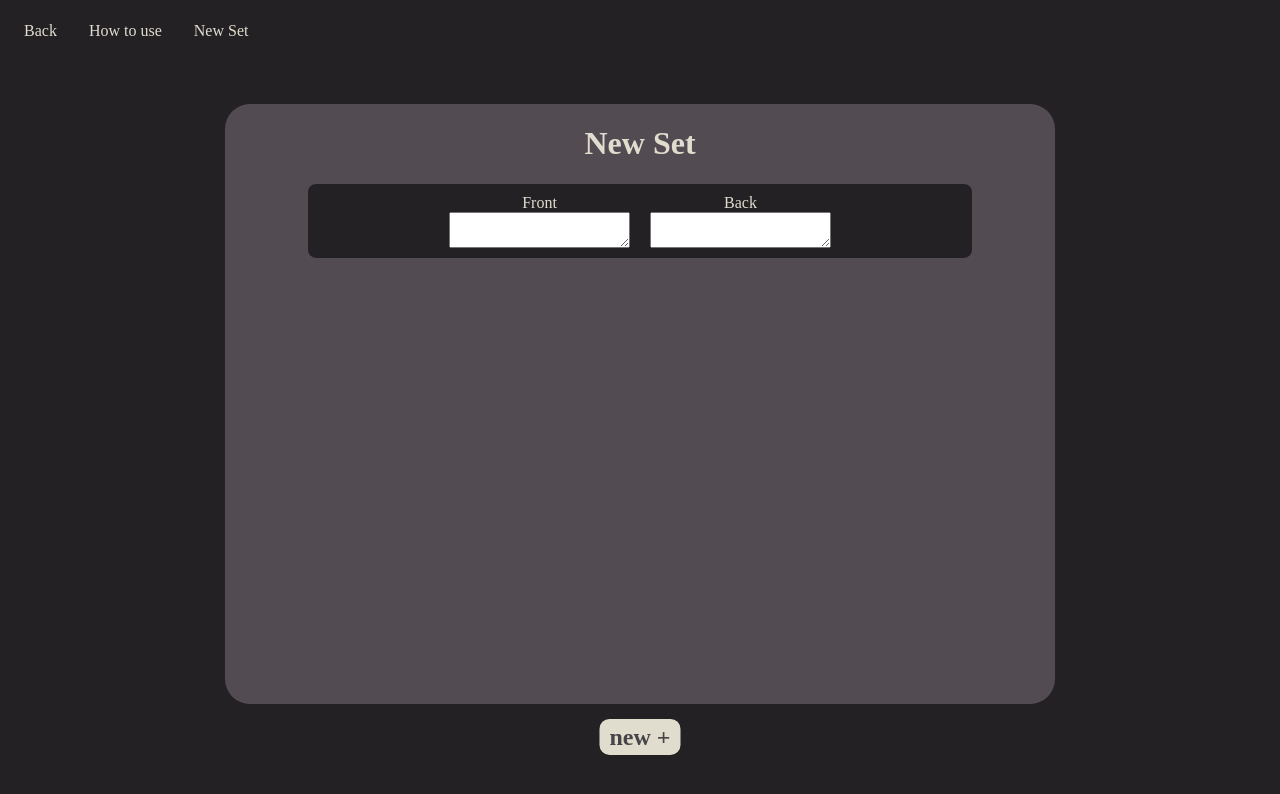
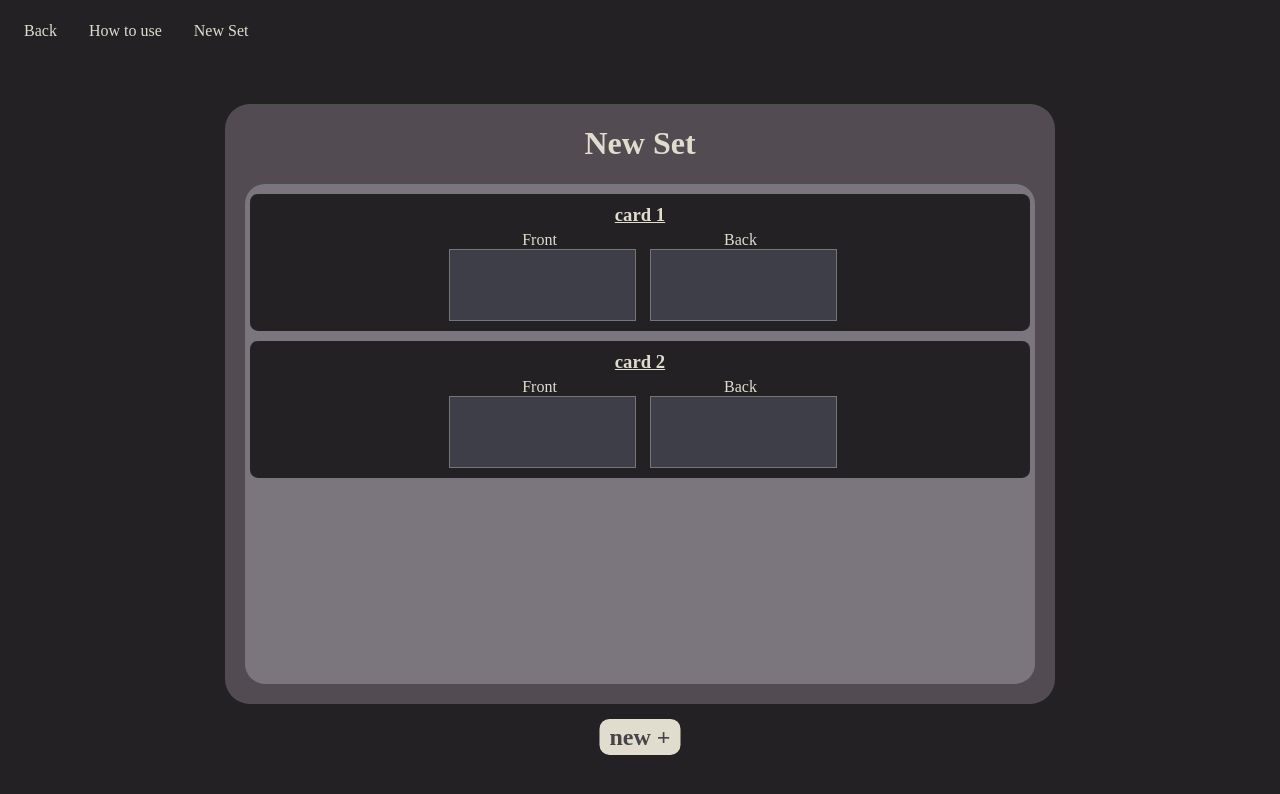
Before and after one commit to lhlamar/flashcards, an Electron app: page renderer/new-set.html in a window 1280 px wide. Drawn offline with Linux system fonts and the light colour scheme.

Commit message:
did some work on the new set page. not done yet but some good progess has been made. --still working on front end right now

```diff
--- a/renderer/css/new-set.css
+++ b/renderer/css/new-set.css
@@ -10,7 +10,6 @@ ul {
   margin: 0px;
   padding: 0px;
 }
-
 
 li {
   padding: 7px;
@@ -25,6 +24,14 @@ nav ul li {
   text-decoration: none;
 }
 
+textarea {
+  background-color: var(--onyx-medium);
+  color: var(--bone);
+  height: 80px;
+  width: 100%;
+  resize: none;
+}
+
 .main-container {
   display: flex;
   flex-direction: column;
@@ -32,7 +39,6 @@ nav ul li {
   align-items: center;
   margin-top: 50px;
 }
-
 
 .new-set-container {
   width: 75vw;
@@ -56,10 +62,17 @@ nav ul li {
 .new-item-button-container {
   position: aboslute;
   bottom: 0px;
-
 }
 
+.flashcard-list-container {
+  margin-left: 20px;
+  margin-right: 20px;
+  background-color: var(--onyx-gray);
+  clip-path: inset(0 round 20px);
 
+  height: calc(100% - 100px);
+  overflow-y: scroll;
+}
 
 .flashcard-list {
   margin: auto;
@@ -70,25 +83,27 @@ nav ul li {
   list-style: none;
 }
 
-
-
-.folder-container {
-    background-color: var(--onyx-gray);
-    margin: 20px;
-    outline: 3px solid black;
-    overflow-y: scroll;
-    height: 300px;
+.card-container {
+  background-color: var(--onyx-dark);
+  padding-top: 5px;
+  padding-bottom: 10px;
+  width: calc(100% - 10px);
+  margin: auto;
+  margin-bottom: 10px;
+  margin-top: 10px;
+  clip-path: inset(0 round 8px);
 }
 
-.card {
-    background-color: var(--onyx-dark);
+.card-header {
+  margin-top: 5px;
+  margin-bottom: 5px;
+  text-decoration: underline;
+}
+
+.card-contents {
   display: flex;
   justify-content: center;
-    padding-top: 10px;
-    padding-bottom: 10px;
-    clip-path: inset(0 round 8px);
-    width: 80%;
-    margin: auto;
+  height: 90px;
 }
 
 .front {
--- a/renderer/css/utils.css
+++ b/renderer/css/utils.css
@@ -1,11 +1,12 @@
 * {
-    --bone: #E0DDCF;
+  --bone: #e0ddcf;
   --wenge: #534b52;
   --isabelline: #f1f0ea;
   --raisin-black: #2d232e;
   --onyx: #474448;
   --onyx-dark: #242125;
-    --onyx-gray: #7B757D;
+  --onyx-medium: #3e3e48;
+  --onyx-gray: #7b757d;
 }
 
 html {
@@ -29,17 +30,13 @@ html {
   color: var(--bone);
   text-decoration: none;
   list-style-type: none;
-
 }
-
-
 
 .header-button:hover {
   background-color: var(--bone);
   color: var(--onyx-dark);
   padding: 3px;
-    clip-path: inset( 0 round 3px);
-
+  clip-path: inset(0 round 3px);
 }
 
 ::-webkit-scrollbar {
--- a/renderer/js/new-set.js
+++ b/renderer/js/new-set.js
@@ -1,11 +1,23 @@
+let num_of_card = 2;
 
+const back_button = document.getElementById("back-button");
+const new_card_button = document.getElementById("new-item-button");
+const card = document.querySelector(".card-container");
+const card_list = document.querySelector(".flashcard-list-container");
 
+new_card_button.addEventListener("click", () => {
+  new_card();
+});
 
-const back_button = document.getElementById('back-button');
+back_button.addEventListener("click", () => {
+  ipcRenderer.send("open-home-window");
+});
 
+function new_card() {
+  num_of_card++;
+  const new_card = card.cloneNode(true);
+  const new_card_header = new_card.querySelector(".card-header");
+  new_card_header.innerHTML = `card ${num_of_card}`;
 
-
-back_button.addEventListener('click', () => {
-    console.log('test');
-    ipcRenderer.send('open-home-window');
-})
+  card_list.appendChild(new_card);
+}
--- a/renderer/new-set.html
+++ b/renderer/new-set.html
@@ -1,11 +1,11 @@
 <!DOCTYPE html>
 <html lang="en">
   <head>
-    <meta charset="UTF-8">
-    <meta name="viewport" content="width=device-width, initial-scale=1.0">
-    <meta http-equiv="Content-Security-Policy" content="script-src 'self'">
-    <link rel="stylesheet" href="./css/utils.css">
-    <link rel="stylesheet" href="./css/new-set.css">
+    <meta charset="UTF-8" />
+    <meta name="viewport" content="width=device-width, initial-scale=1.0" />
+    <meta http-equiv="Content-Security-Policy" content="script-src 'self'" />
+    <link rel="stylesheet" href="./css/utils.css" />
+    <link rel="stylesheet" href="./css/new-set.css" />
     <title>Document</title>
   </head>
   <body>
@@ -13,7 +13,11 @@
     <nav>
       <ul>
         <!-- navigation bar -->
-            <li><a id="back-button" class="header-item header-button" href="#">Back</a></li>
+        <li>
+          <a id="back-button" class="header-item header-button" href="#"
+            >Back</a
+          >
+        </li>
         <li><a class="header-item header-button" href="#">How to use</a></li>
         <li><a class="header-item">New Set</a></li>
       </ul>
@@ -26,8 +30,9 @@
           <h1>New Set</h1>
         </div>
         <div class="flashcard-list-container">
-
-                    <div class="card">
+          <div class="card-container">
+            <h3 class="card-header">card 1</h3>
+            <div class="card-contents">
               <div class="front">
                 <label>Front</label>
                 <textarea></textarea>
@@ -37,11 +42,27 @@
                 <textarea></textarea>
               </div>
             </div>
-
+          </div>
+          <div class="card-container">
+            <h3 class="card-header">card 2</h3>
+            <div class="card-contents">
+              <div class="front">
+                <label>Front</label>
+                <textarea></textarea>
+              </div>
+              <div class="back">
+                <label>Back</label>
+                <textarea></textarea>
               </div>
             </div>
-            <h2 class="new-item-button-container"><a class="new-item-button button" href="#">new +</a></h2>
-
+          </div>
+        </div>
+      </div>
+      <h2 class="new-item-button-container">
+        <a id="new-item-button" class="new-item-button button" href="#"
+          >new +</a
+        >
+      </h2>
     </div>
     <script src="./js/new-set.js"></script>
   </body>
```
Also changed, not shown: renderer/css/home.css (+26 -21 lines), src/main.js (+17 -18 lines). Lines whose indentation alone changed are shown as unchanged.
